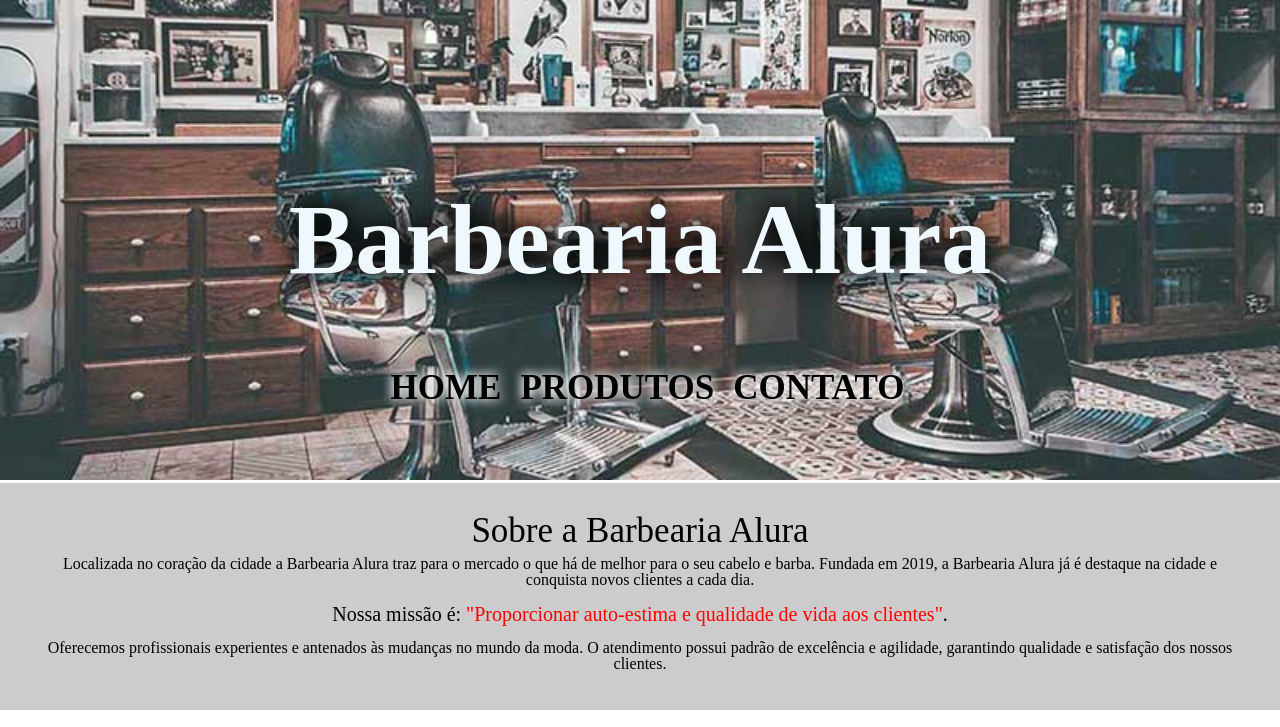
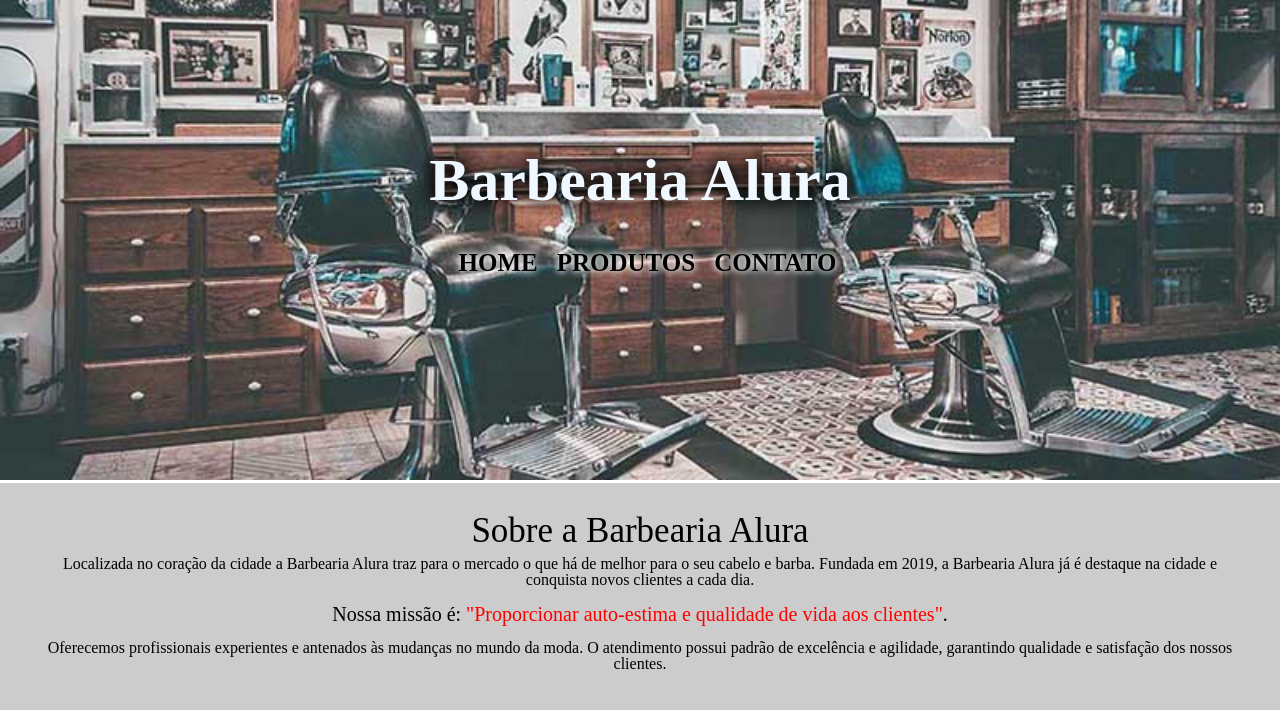
Before and after one commit to LuanMendesHs/Site-Alura, a plain HTML site: page index.html in a window 1280 px wide. Shown: the top 727 px of the page. Drawn offline with Linux system fonts and the light colour scheme.

Commit message:
Mudança no Menu 2

```diff
--- a/index.css
+++ b/index.css
@@ -30,7 +30,7 @@ nav a {
     color: #000000;
     text-shadow: 0 0 0.3em white, 0 0 0.3em white;
     font-weight: bold;
-    font-size: 35px;
+    font-size: 25px;
     text-decoration: none;
 }
 
@@ -39,7 +39,7 @@ nav a:hover {
     color: white;
     text-shadow: 0 0 0.3em black, 0 0 0.3em black;
     font-weight: bold;
-    font-size: 40px;
+    font-size: 30px;
     text-decoration: none;
 }
 
@@ -49,9 +49,9 @@ nav a:hover {
 }
 
 .titulo-principal {
-    padding: 80px 0 80px 0;
+    padding: 40px 0 40px 0;
     text-align: center;
-    font-size: 100px;
+    font-size: 60px;
     font-weight: bold;
     color: aliceblue;
     text-shadow: 0 0 0.3em black, 0 0 0.3em black;
```
